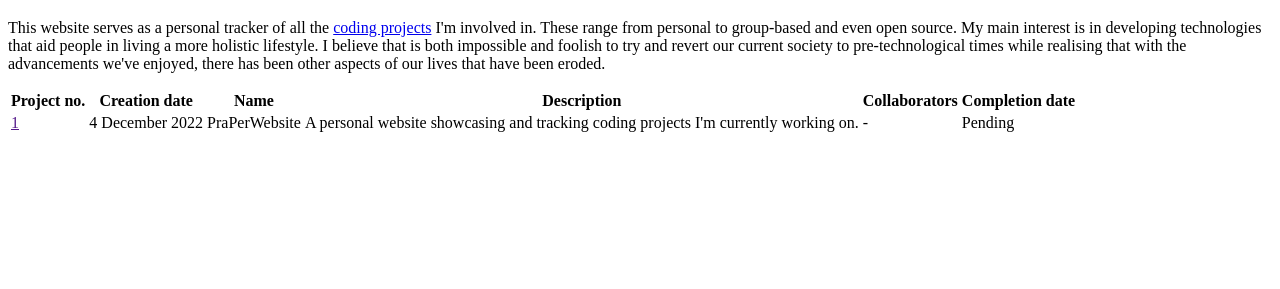
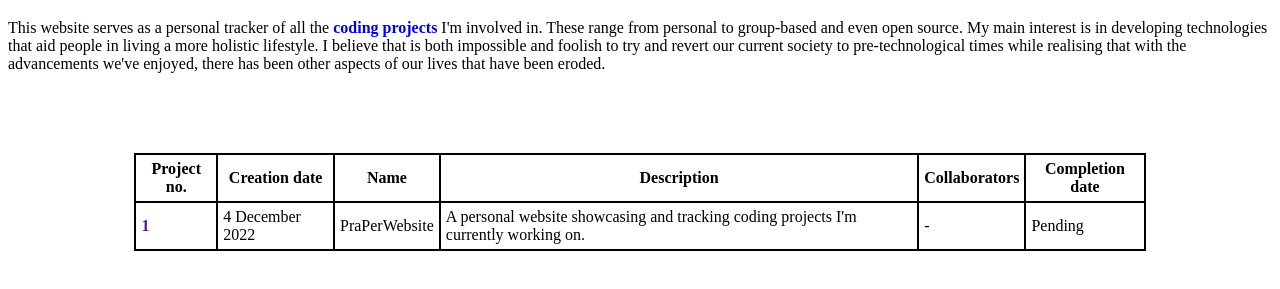
Before and after one commit to Oscizcod/PraPerWebsite, a plain HTML site: page index.html in a window 1280 px wide. Shown: the part 61-350 px from the top of the page. Drawn offline with Linux system fonts and the light colour scheme.

Commit message:
Add styling to index.html

```diff
--- a/style.css
+++ b/style.css
@@ -1,3 +1,27 @@
 .label {
     margin-bottom:15px;
 }
+
+a {
+    text-decoration: none;
+    font-weight: bold;
+}
+
+table, th, td {
+    border: 2px solid;
+    border-collapse:collapse;
+}
+
+th, td {
+    padding: 5px;
+}
+
+.data-row:hover {
+    background-color:rgba(255, 250, 205, 0.20);
+}
+
+table {
+    margin-left:10%;
+    margin-right:10%;
+    margin-top:80px;
+}
```
